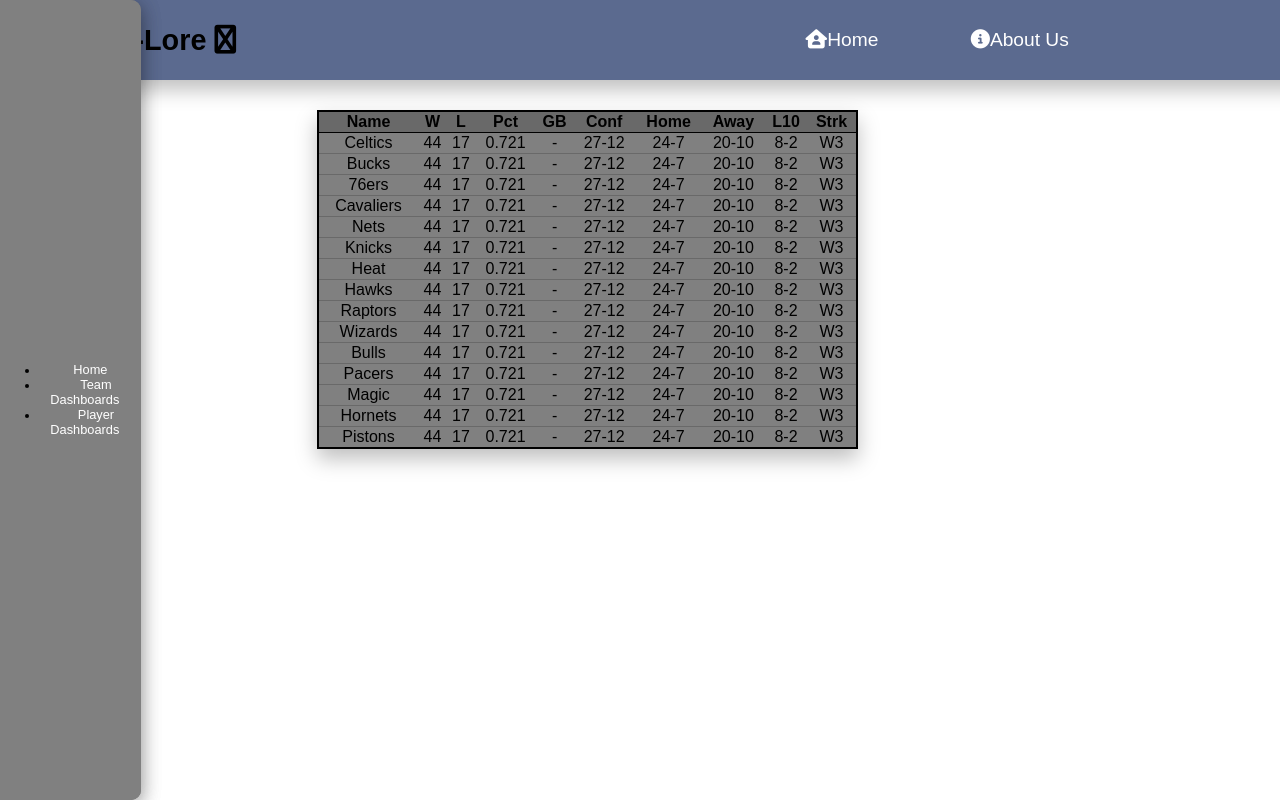
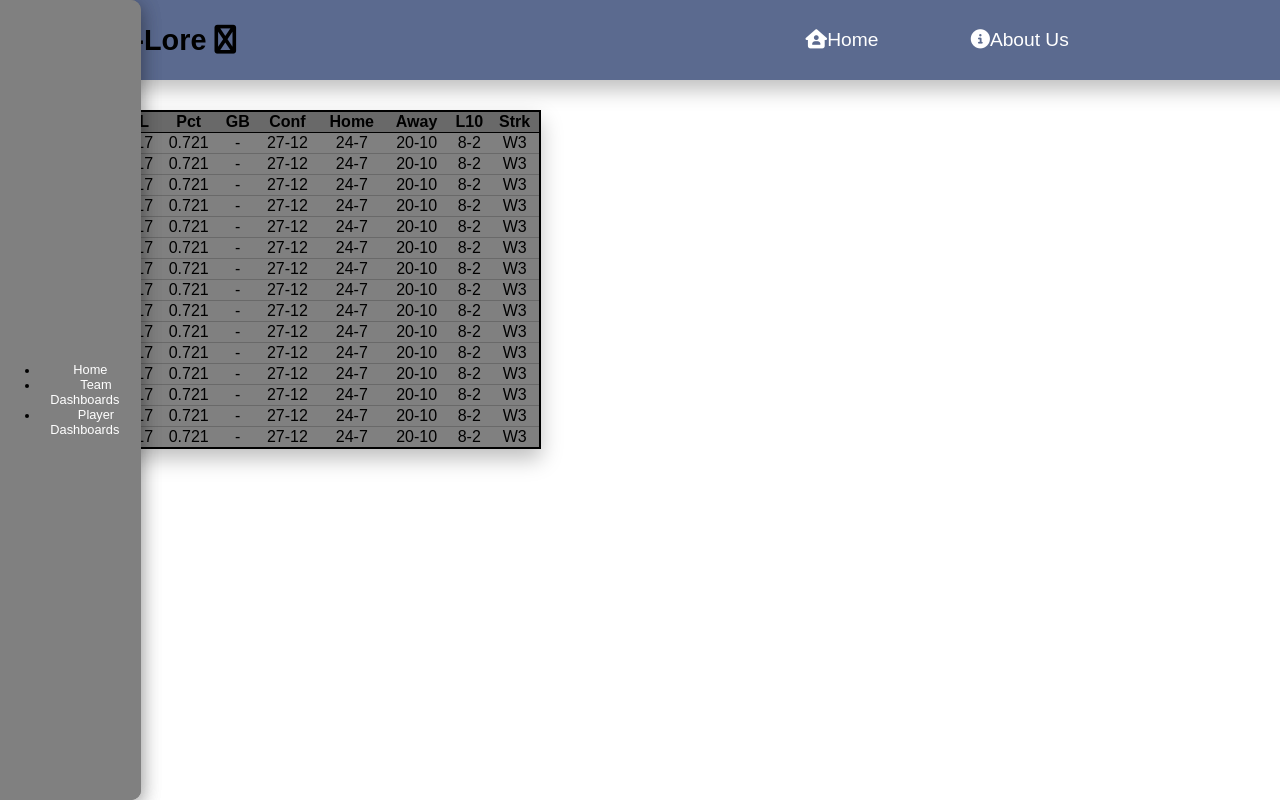
Before and after one commit to dyldrumm/box-lore, a React (Create React App) app in the folder client/react-app/: page / in a window 1280 px wide. Shown: the top 800 px of the page. Built offline with nearby package versions, Linux system fonts and the light colour scheme.

Commit message:
removed padding

```diff
--- a/client/react-app/src/App.css
+++ b/client/react-app/src/App.css
@@ -22,5 +22,4 @@
 }
 
 .StandingsTable{
-  padding-left: 15%;
 }
```
